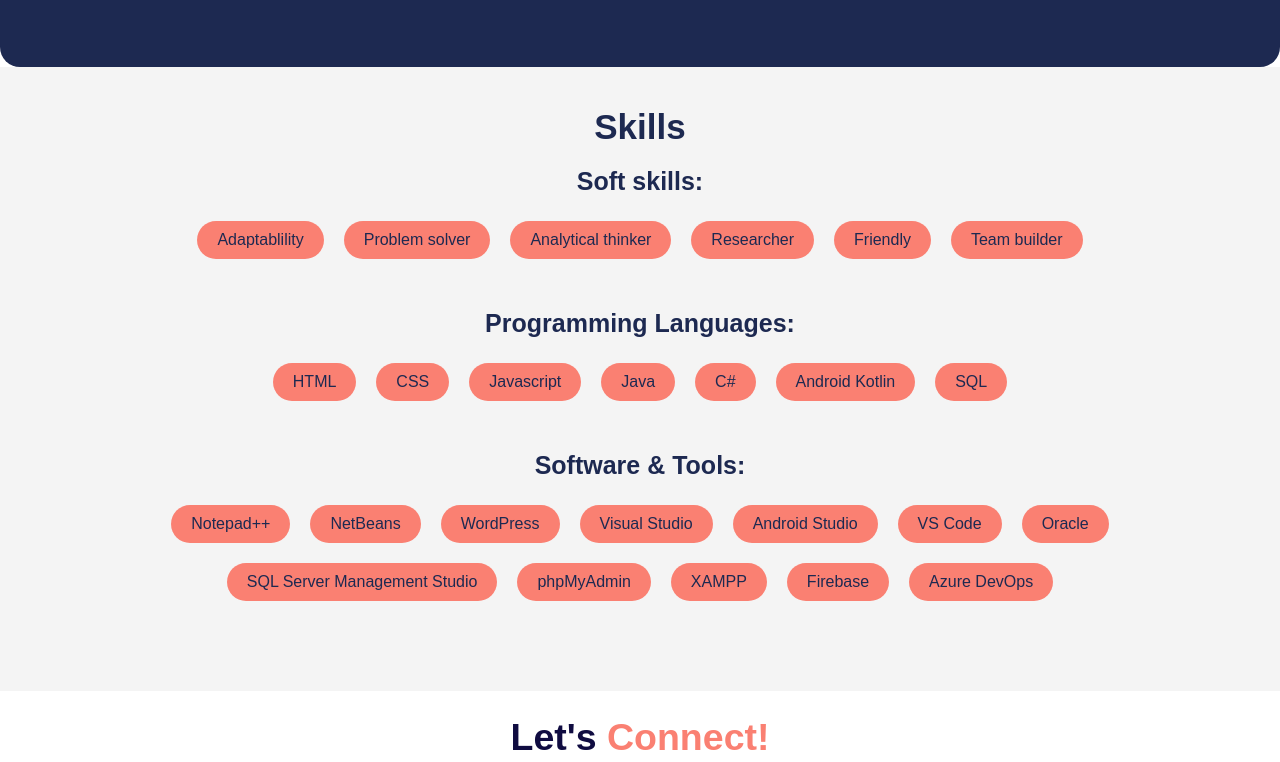
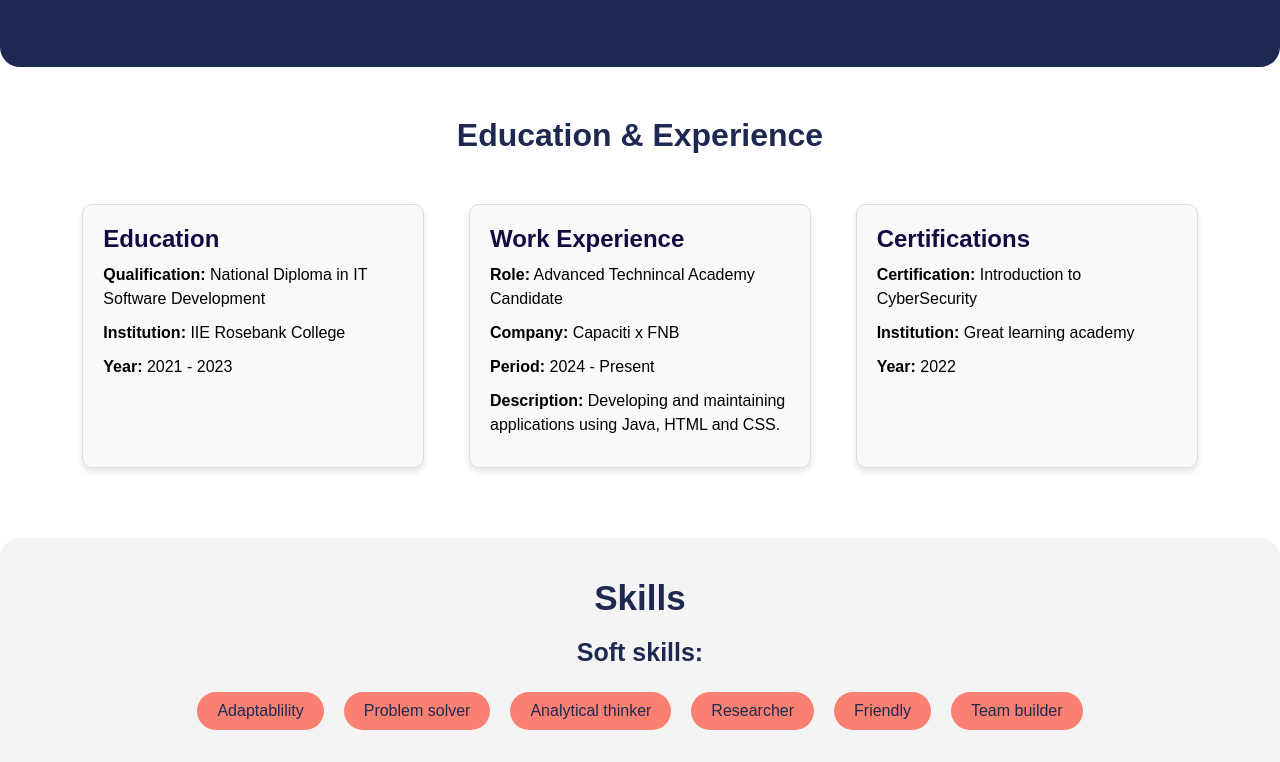
Before and after one commit to bokangkhumalo/Bokang_s-Website-Portfolio, a plain HTML site: page index.html in a window 1280 px wide. Shown: the part 1013-1775 px from the top of the page. Drawn offline with nearby package versions, Linux system fonts and the light colour scheme.

Commit message:
Added Education and Experience section to the website

```diff
--- a/index.html
+++ b/index.html
@@ -74,6 +74,46 @@
             <br />
           </p>
           <img src="pictures/me2.jpg" class="about-image" />
+        </div>
+      </div>
+    </section>
+
+    <!-- Education and experience section -->
+    <section id="education-experience">
+      <div class="education-experience">
+        <h2>Education & Experience</h2>
+
+        <div class="card-container">
+          <!-- Education Card -->
+          <div class="card">
+            <h3>Education</h3>
+            <p>
+              <strong>Qualification:</strong> National Diploma in IT Software
+              Development
+            </p>
+            <p><strong>Institution:</strong> IIE Rosebank College</p>
+            <p><strong>Year:</strong> 2021 - 2023</p>
+          </div>
+
+          <!-- Work Experience Card -->
+          <div class="card">
+            <h3>Work Experience</h3>
+            <p><strong>Role:</strong> Advanced Technincal Academy Candidate</p>
+            <p><strong>Company:</strong> Capaciti x FNB</p>
+            <p><strong>Period:</strong> 2024 - Present</p>
+            <p>
+              <strong>Description:</strong> Developing and maintaining
+              applications using Java, HTML and CSS.
+            </p>
+          </div>
+
+          <!-- Certification Card -->
+          <div class="card">
+            <h3>Certifications</h3>
+            <p><strong>Certification:</strong> Introduction to CyberSecurity</p>
+            <p><strong>Institution:</strong> Great learning academy</p>
+            <p><strong>Year:</strong> 2022</p>
+          </div>
         </div>
       </div>
     </section>
@@ -200,9 +240,7 @@
           </a>
         </div>
         <div class="social2">
-          <a
-            href="https://www.linkedin.com/public-profile/settings?lipi=urn%3Ali%3Apage%3Ad_flagship3_profile_self_edit_contact-info%3B4vf6Ukm6TW%2B1ozwfYK5fHA%3D%3D"
-          >
+          <a href="https://www.linkedin.com/in/bokang-khumalo-360a17248/">
             <ion-icon name="logo-linkedin"></ion-icon>
           </a>
         </div>
--- a/style.css
+++ b/style.css
@@ -174,8 +174,74 @@ nav a:hover {
   color: #fa8072;
 }
 
+/*Education and experience section*/
+
+.education-experience {
+  padding: 50px; /* Add some padding around the content */
+}
+
+#education-experience h2 {
+  text-align: center;
+  margin-bottom: 30px;
+  color: #1d2951;
+  font-size: 2em;
+}
+
+/* Card Container */
+.card-container {
+  display: flex;
+  flex-wrap: wrap;
+  justify-content: space-around;
+  gap: 20px; /* Space between cards */
+  padding: 20px;
+}
+
+/* Individual Cards */
+.card {
+  background-color: #f9f9f9;
+  border: 1px solid #ddd;
+  border-radius: 10px;
+  box-shadow: 0 4px 6px rgba(0, 0, 0, 0.1);
+  padding: 20px;
+  width: 300px;
+  text-align: left;
+  transition: transform 0.3s ease, box-shadow 0.3s ease;
+}
+
+.card h3 {
+  margin-top: 0;
+  font-size: 1.5em;
+  color: rgb(16, 12, 65); /* Color matching the website theme */
+}
+
+.card p {
+  margin: 10px 0;
+  font-size: 1em;
+  line-height: 1.5;
+}
+
+/* Hover Effect for Cards */
+.card:hover {
+  transform: scale(1.05); /* Slightly enlarge the card */
+  box-shadow: 0 8px 15px rgba(0, 0, 0, 0.2);
+}
+
+/* Responsive Styling */
+@media (max-width: 768px) {
+  .card-container {
+    flex-direction: column;
+    align-items: center;
+  }
+
+  .card {
+    width: 100%; /* Full width on smaller screens */
+    margin-bottom: 20px;
+  }
+}
+
 /*skills section*/
 #skills {
+  border-radius: 20px;
   padding: 40px;
   background-color: #f4f4f4; /* Light background to distinguish the section */
   text-align: center;
```
